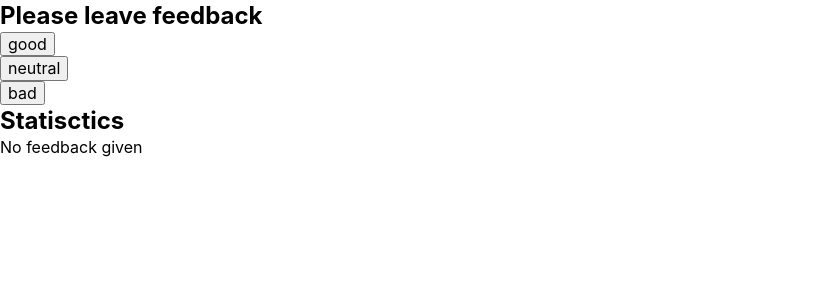
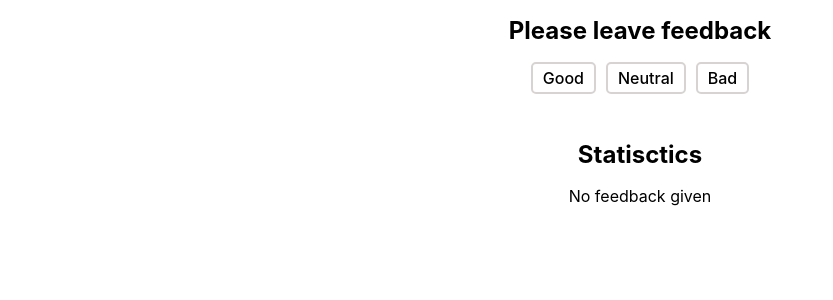
Before and after one commit to mityaua/goit-react-hw-02-feedback, a React (Create React App) app: page / in a window 1280 px wide. Shown: the top 300 px of the page, without its empty margins (0-833 px from the left). Built offline with nearby package versions, Linux system fonts and the light colour scheme.

Commit message:
Added basic styles

```diff
--- a/package.json
+++ b/package.json
@@ -4,8 +4,6 @@
   "private": true,
   "homepage": "https://mityaua.github.io/goit-react-hw-02-feedback/",
   "dependencies": {
-    "@material-ui/core": "^4.11.3",
-    "@material-ui/icons": "^4.11.2",
     "@testing-library/jest-dom": "^5.11.9",
     "@testing-library/react": "^11.2.5",
     "@testing-library/user-event": "^12.8.3",
@@ -13,6 +11,7 @@
     "modern-normalize": "^1.0.0",
     "react": "^17.0.1",
     "react-dom": "^17.0.1",
+    "react-jss": "^10.6.0",
     "react-scripts": "4.0.3",
     "web-vitals": "^1.1.1"
   },
--- a/src/App.jsx
+++ b/src/App.jsx
@@ -4,16 +4,14 @@ import FeedbackOptions from './components/FeedbackOptions';
 import Statistics from './components/Statistics';
 
 class App extends Component {
-  // Заменяет конструктор через Babel
   state = {
     good: 0,
     neutral: 0,
     bad: 0,
   };
 
-  // Метод, использующий предыдущее состояние стейта (повесили на кнопки)
   onLeaveFeedback = event => {
-    const label = event.target.textContent; // toLowerCase() выкинул
+    const label = event.target.textContent;
 
     this.setState(prevState => ({ [label]: (prevState[label] += 1) }));
   };
@@ -31,10 +29,6 @@ class App extends Component {
     const percent = Math.round(
       (this.state.good * 100) / this.countTotalFeedback(),
     );
-
-    // if (!percent) {
-    //   return 0;
-    // } тоже выкинул (чтобы не делить на ноль...)
 
     return percent;
   };
--- a/src/components/FeedbackOptions/FeedbackOptions.jsx
+++ b/src/components/FeedbackOptions/FeedbackOptions.jsx
@@ -1,10 +1,51 @@
+import { createUseStyles } from 'react-jss';
+
+const useStyles = createUseStyles({
+  list: {
+    display: 'flex',
+    justifyContent: 'center',
+    marginBottom: '15px',
+  },
+  item: {
+    '&:not(:last-child)': {
+      marginRight: '10px',
+    },
+  },
+  button: {
+    padding: '5px 10px',
+    border: '2px solid #d8d3d3',
+    borderRadius: '5px',
+
+    backgroundColor: 'white',
+
+    fontWeight: 500,
+    textTransform: 'capitalize',
+
+    transition: 'all 250ms linear',
+
+    cursor: 'pointer',
+
+    '&:hover, &:focus': {
+      backgroundColor: '#d8d3d3',
+      color: 'white',
+      transition: 'all 250ms linear',
+    },
+  },
+});
+
 const FeedbackOptions = ({ options, onLeaveFeedback }) => {
+  const classes = useStyles();
+
   return (
-    <ul>
+    <ul className={classes.list}>
       {Object.keys(options).map(btnName => {
         return (
-          <li key={btnName}>
-            <button type="button" onClick={onLeaveFeedback}>
+          <li className={classes.item} key={btnName}>
+            <button
+              className={classes.button}
+              type="button"
+              onClick={onLeaveFeedback}
+            >
               {btnName}
             </button>
           </li>
--- a/src/components/Section/Section.jsx
+++ b/src/components/Section/Section.jsx
@@ -1,7 +1,21 @@
+import { createUseStyles } from 'react-jss';
+
+const useStyles = createUseStyles({
+  section: {
+    padding: '15px',
+    textAlign: 'center',
+  },
+  title: {
+    marginBottom: '15px',
+  },
+});
+
 const Section = ({ title, children }) => {
+  const classes = useStyles();
+
   return (
-    <section>
-      <h1>{title}</h1>
+    <section className={classes.section}>
+      <h1 className={classes.title}>{title}</h1>
       {children}
     </section>
   );
--- a/src/components/Statistics/Statistics.jsx
+++ b/src/components/Statistics/Statistics.jsx
@@ -1,16 +1,42 @@
+import { createUseStyles } from 'react-jss';
 import Notification from '../Notification';
 
+const useStyles = createUseStyles({
+  item: {
+    '&:not(:last-child)': {
+      marginBottom: '5px',
+    },
+  },
+  value: {
+    fontWeight: 500,
+  },
+});
+
 const Statistics = ({ good, neutral, bad, total, positivePercentage }) => {
+  const classes = useStyles();
+  const totalFeedback = total();
+  const positiveValue = positivePercentage();
+
   return (
     <div>
-      {/* Нужно вынести? */}
-      {!!total() ? (
+      {!!totalFeedback ? (
         <ul>
-          <li>Good: {good}</li>
-          <li>Neutral: {neutral}</li>
-          <li>Bad: {bad}</li>
-          <li>Total: {total()}</li>
-          <li>Positive feedback: {positivePercentage()}%</li>
+          <li className={classes.item}>
+            Good: <span className={classes.value}>{good}</span>
+          </li>
+          <li className={classes.item}>
+            Neutral: <span className={classes.value}>{neutral}</span>
+          </li>
+          <li className={classes.item}>
+            Bad: <span className={classes.value}>{bad}</span>
+          </li>
+          <li className={classes.item}>
+            Total: <span className={classes.value}>{totalFeedback}</span>
+          </li>
+          <li className={classes.item}>
+            Positive feedback:{' '}
+            <span className={classes.value}>{positiveValue}%</span>
+          </li>
         </ul>
       ) : (
         <Notification message={'No feedback given'} />
--- a/src/index.css
+++ b/src/index.css
@@ -29,14 +29,3 @@ li {
   margin: 0;
   padding: 0;
 }
-
-.visually-hidden {
-  position: absolute;
-  width: 1px;
-  height: 1px;
-  margin: -1px;
-  border: 0;
-  padding: 0;
-  clip: rect(0 0 0 0);
-  overflow: hidden;
-}
```
Also changed, not shown: 1 other file (tests, documents, lock files or other folders).
